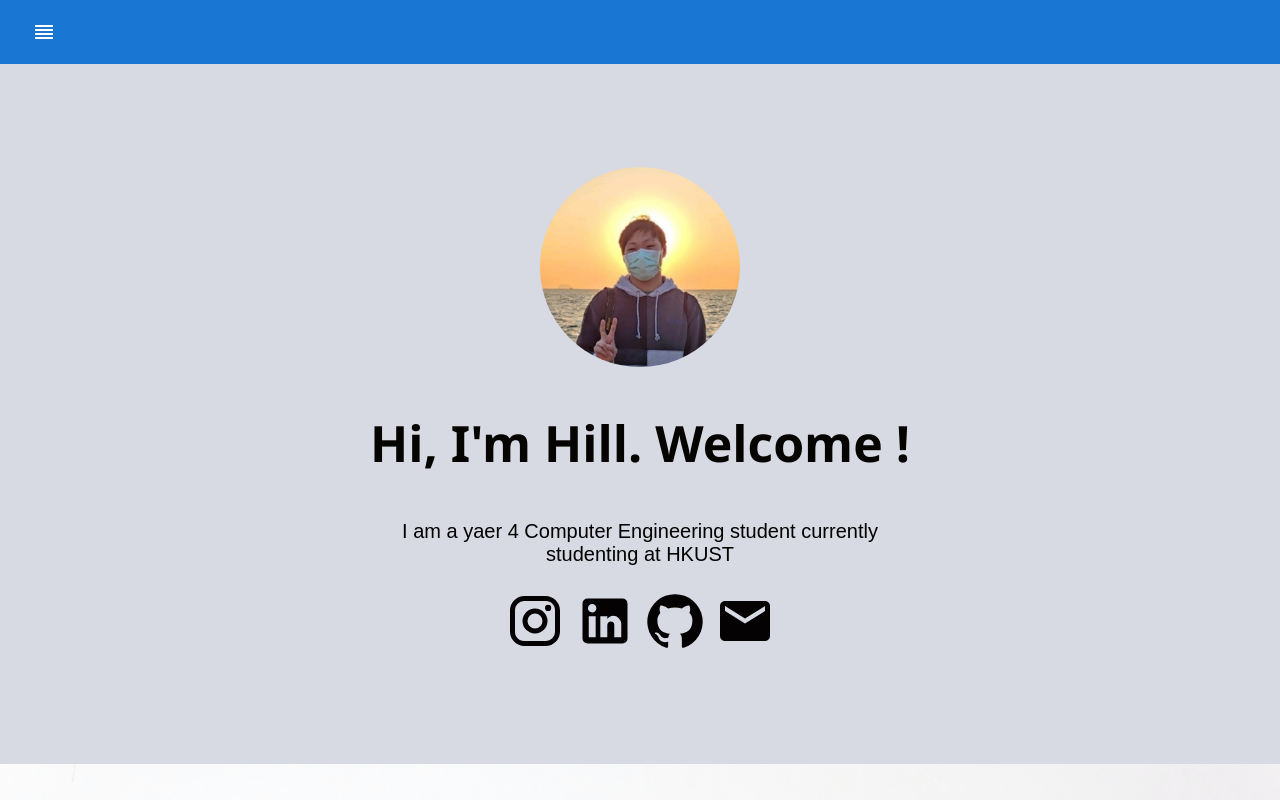
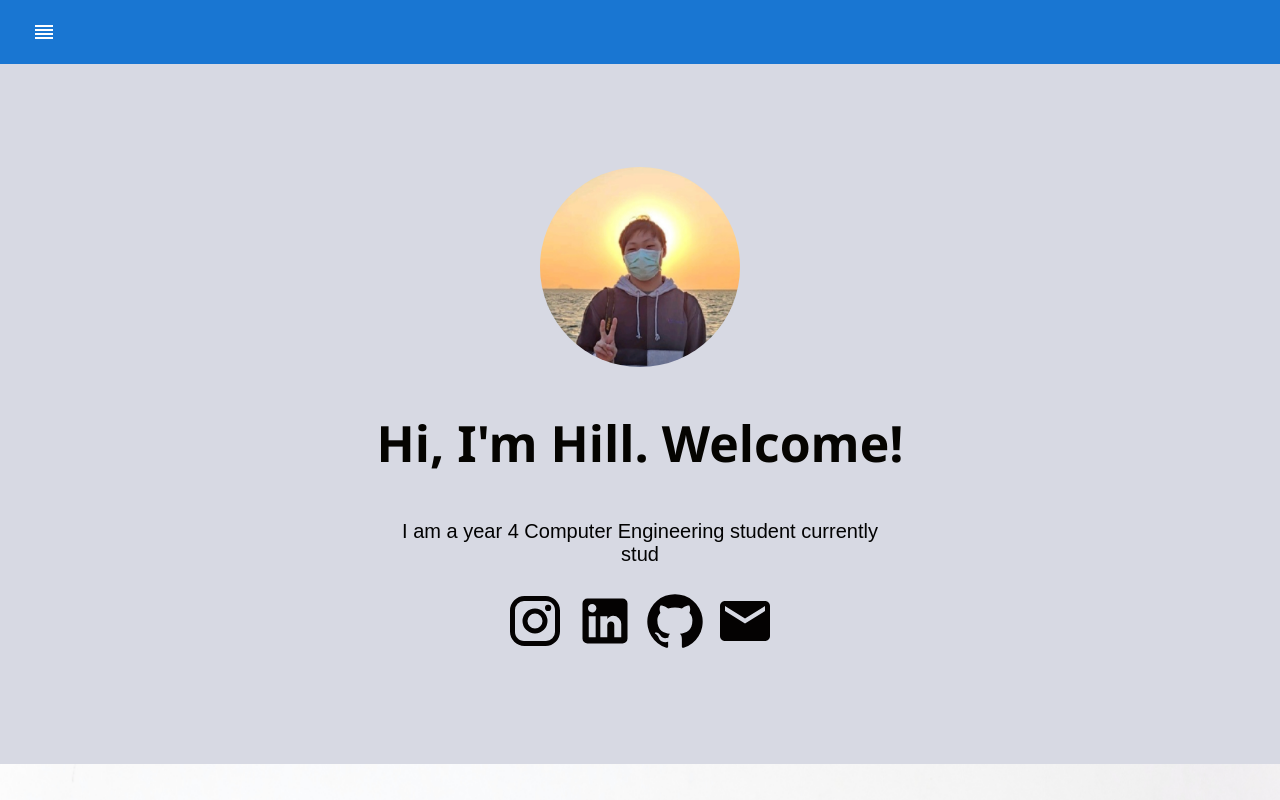
Before and after one commit to hillhc/MyPro, a React (Create React App) app: page / in a window 1280 px wide. Shown: the top 800 px of the page. Built offline with nearby package versions, Linux system fonts and the light colour scheme.

Commit message:
last last

```diff
--- a/src/pages/Home.js
+++ b/src/pages/Home.js
@@ -1,5 +1,5 @@
-import React from 'react'
-import "../styles/Home.css"
+import React, { useState, useEffect } from 'react';
+import "../styles/Home.css";
 import InstagramIcon from '@mui/icons-material/Instagram';
 import LinkedInIcon from '@mui/icons-material/LinkedIn';
 import GitHubIcon from '@mui/icons-material/GitHub';
@@ -9,15 +9,33 @@ import "../styles/about.css";
 import backhome from "../resource/backhome.jpg";
 
 function Home() {
+  const [text, setText] = useState('');
+  const introText = "I am a year 4 Computer Engineering student currently studying at HKUST";
+
+  useEffect(() => {
+    let currentIndex = 0;
+    const timer = setInterval(() => {
+      if (currentIndex === introText.length) {
+        clearInterval(timer);
+      }
+      setText(introText.substring(0, currentIndex + 1));
+      currentIndex++;
+    }, 100);
+
+    return () => {
+      clearInterval(timer);
+    };
+  }, []);
+
   return (
     <div className="home">
       <div className="about">
         <div className="photo">
           <img src={myPhoto} alt="myPhoto" />
         </div>
-        <h2>Hi, I'm Hill. Welcome !</h2>
+        <h2>Hi, I'm Hill. Welcome!</h2>
         <div className="prompt">
-          <p>I am a yaer 4 Computer Engineering student currently studenting at HKUST</p>
+          <p>{text}</p>
           <a href="https://www.instagram.com/hill__hc/">
             <InstagramIcon />
           </a>
@@ -32,13 +50,16 @@ function Home() {
           </a>
         </div>
       </div>
-      <div className="skills" style={{
-        backgroundImage: `url(${backhome})`,
-        backgroundSize: 'cover',
-        backgroundPosition: 'center center',
-        minHeight: '100vh'
-      }}>
-        <h1> Skills</h1>
+      <div
+        className="skills"
+        style={{
+          backgroundImage: `url(${backhome})`,
+          backgroundSize: 'cover',
+          backgroundPosition: 'center center',
+          minHeight: '100vh'
+        }}
+      >
+        <h1>Skills</h1>
         <ol className='list'>
           <li className='listItem'>
             <h2>Programming Languages</h2>
@@ -55,7 +76,7 @@ function Home() {
         </ol>
       </div>
     </div>
-  )
+  );
 }
 
-export default Home
+export default Home;
```
